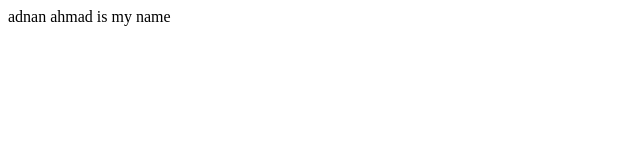
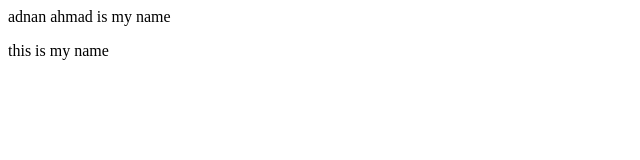
Before and after one commit to Thenameisaddyy/myproject, a plain HTML site: page index.html in a window 1280 px wide. Shown: the full height of the page, 0-640 px from the left. Drawn offline with Linux system fonts and the light colour scheme.

Commit message:
new para add

```diff
--- a/index.html
+++ b/index.html
@@ -1 +1,2 @@
 <p>adnan ahmad is my name</p>
+<p>this is my name</p>
```
